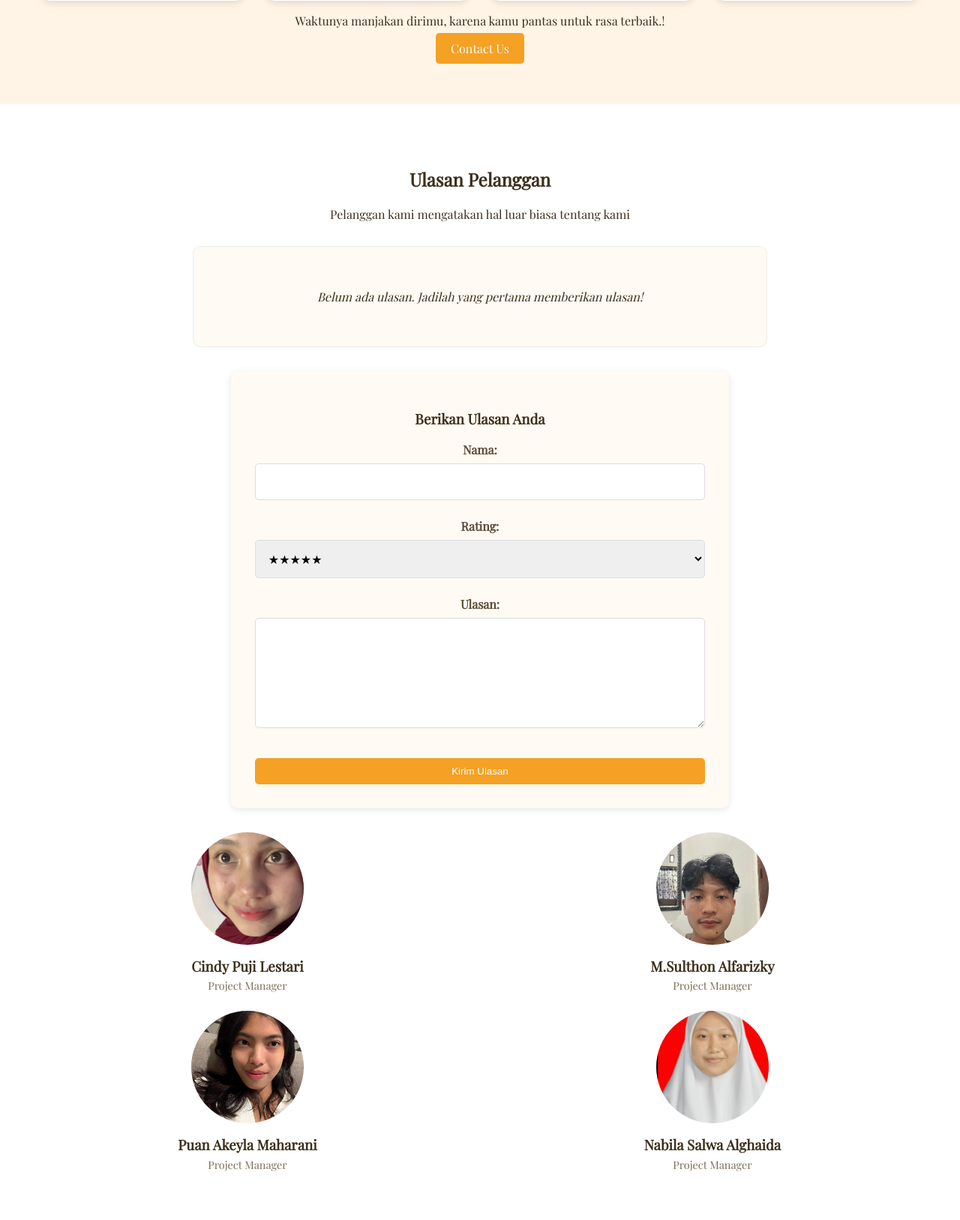
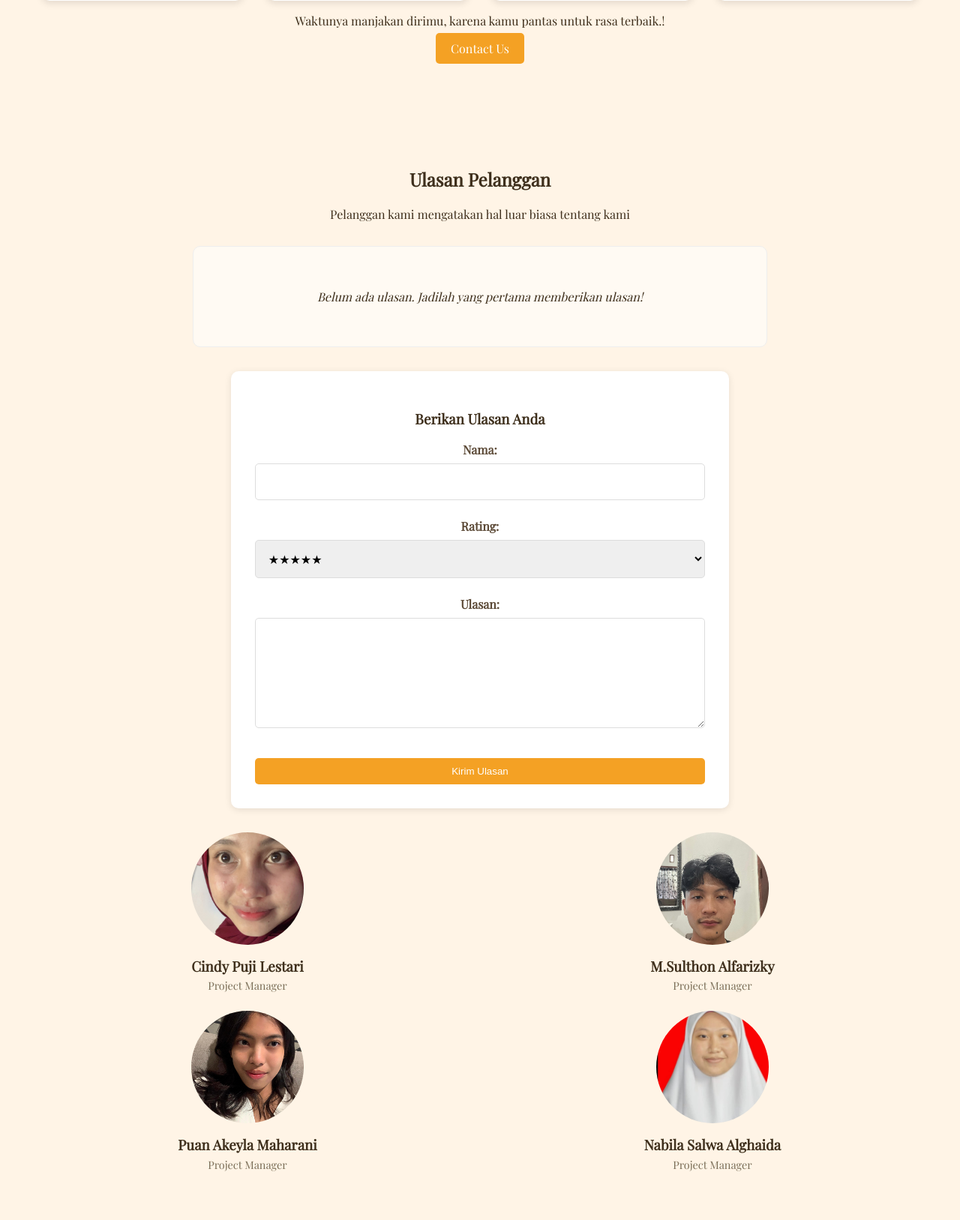
Before and after one commit to Fuentes771/PemogramanWebKelCASS, a PHP site: page /PemogramanWebKelCASS/aboutus.php in a window 1280 px wide. Shown: the part 1082-2709 px from the top of the page at 75% size. Run offline with PHP 8.4, Linux system fonts and the light colour scheme; data that the repository does not hold is empty; some web fonts are replaced.

Commit message:
perubahan css about dan penambahan

```diff
--- a/css/aboutus.css
+++ b/css/aboutus.css
@@ -204,7 +204,7 @@ body {
 /* ================= TESTIMONIAL ================= */
 .testimonial {
     padding: 4rem 2rem;
-    background-color: #fff;
+    background-color: #fff4e6;
     text-align: center;
     position: relative;
 }
@@ -229,7 +229,7 @@ body {
     max-width: 600px;
     margin: 2rem auto;
     padding: 2rem;
-    background: #fffaf3;
+    background: #ffffff;
     border-radius: 10px;
     box-shadow: 0 2px 10px rgba(0,0,0,0.1);
 }
```
Also changed, not shown: uploads/Gambar WhatsApp 2025-06-08 pukul 11.44.42_6408a183.jpg (added), uploads/Gambar WhatsApp 2025-06-08 pukul 11.44.42_f14d730d.jpg (added), uploads/Gambar WhatsApp 2025-06-08 pukul 11.44.43_112677c3.jpg (added), uploads/Gambar WhatsApp 2025-06-08 pukul 11.44.43_68aae014.jpg (added), uploads/Gambar WhatsApp 2025-06-08 pukul 11.44.43_e9a48f6f.jpg (added), uploads/Gambar WhatsApp 2025-06-08 pukul 12.00.19_6d2ac025.jpg (added), uploads/Gambar WhatsApp 2025-06-08 pukul 12.00.19_8db4d107.jpg (added).
